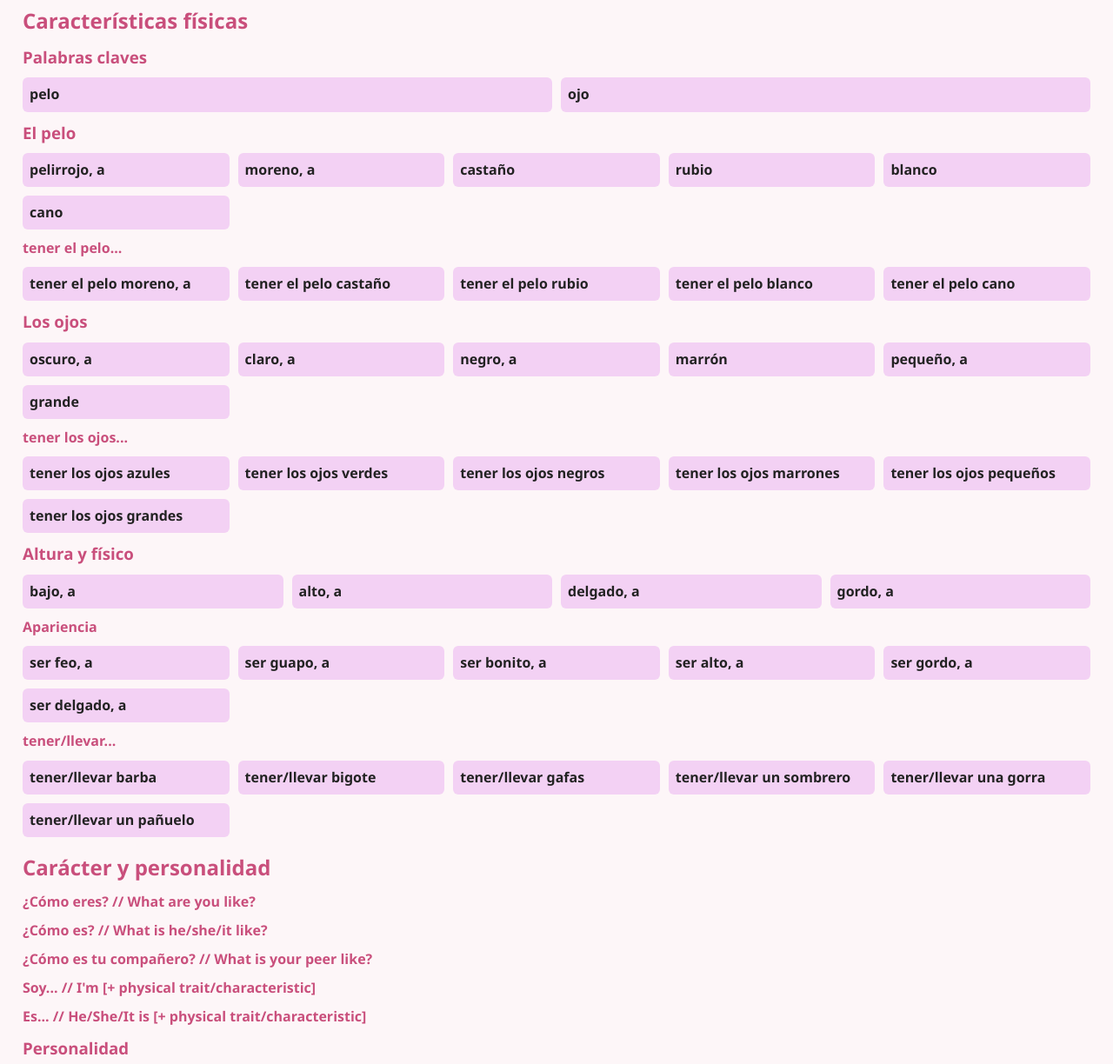
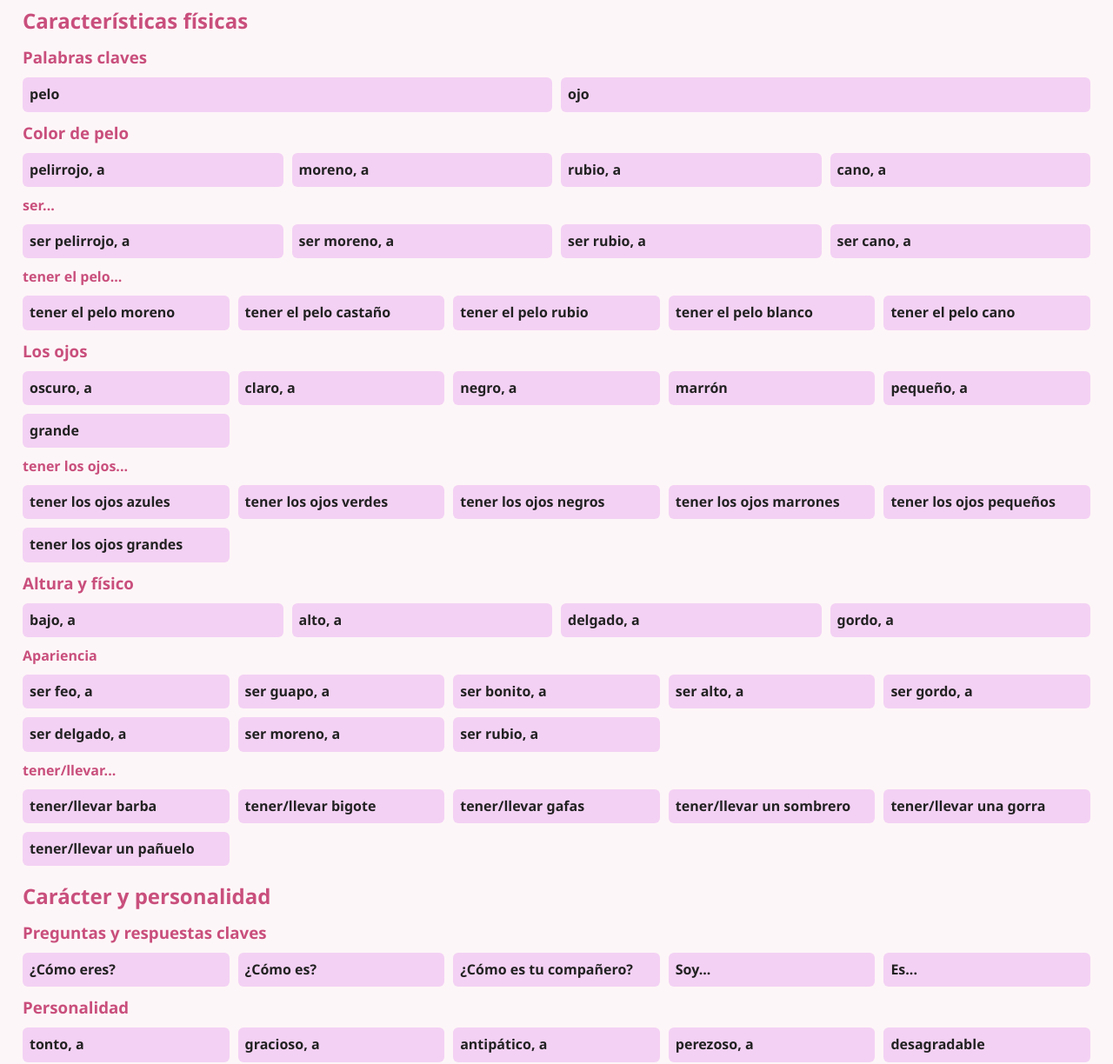
Before and after one commit to wdvdje/span1-v-iii-a, a plain HTML site: page index.html in a window 1280 px wide. Shown: the part 85-1309 px from the top of the page at 87% size. Drawn offline with Linux system fonts and the light colour scheme.

Commit message:
Update hair-related vocabulary and questions

```diff
--- a/index.html
+++ b/index.html
@@ -47,19 +47,25 @@
       <div class="vocab-item" onclick="toggle(this)"><span class="term">ojo</span><span class="translation">eye</span></div>
     </div>
 
-    <h3>El pelo</h3>
+    <h3>Color de pelo</h3>
     <div class="grid" id="el-pelo">
       <div class="vocab-item" onclick="toggle(this)"><span class="term">pelirrojo, a</span><span class="translation">red-haired</span></div>
       <div class="vocab-item" onclick="toggle(this)"><span class="term">moreno, a</span><span class="translation">dark-haired</span></div>
-      <div class="vocab-item" onclick="toggle(this)"><span class="term">castaño</span><span class="translation">brown-haired</span></div>
-      <div class="vocab-item" onclick="toggle(this)"><span class="term">rubio</span><span class="translation">blond</span></div>
-      <div class="vocab-item" onclick="toggle(this)"><span class="term">blanco</span><span class="translation">white-haired</span></div>
-      <div class="vocab-item" onclick="toggle(this)"><span class="term">cano</span><span class="translation">gray-haired</span></div>
+      <div class="vocab-item" onclick="toggle(this)"><span class="term">rubio, a</span><span class="translation">blond</span></div>
+      <div class="vocab-item" onclick="toggle(this)"><span class="term">cano, a</span><span class="translation">gray-haired</span></div>
+    </div>
+
+    <h4>ser...</h4>
+    <div class="grid" id="tener-el-pelo">
+      <div class="vocab-item" onclick="toggle(this)"><span class="term">ser pelirrojo, a</span><span class="translation">to be a red-head</span></div>
+      <div class="vocab-item" onclick="toggle(this)"><span class="term">ser moreno, a</span><span class="translation">to be brunette</span></div>
+      <div class="vocab-item" onclick="toggle(this)"><span class="term">ser rubio, a</span><span class="translation">to be blond</span></div>
+      <div class="vocab-item" onclick="toggle(this)"><span class="term">ser cano, a</span><span class="translation">to be gray-haired</span></div>
     </div>
 
     <h4>tener el pelo...</h4>
     <div class="grid" id="tener-el-pelo">
-      <div class="vocab-item" onclick="toggle(this)"><span class="term">tener el pelo moreno, a</span><span class="translation">to have dark hair</span></div>
+      <div class="vocab-item" onclick="toggle(this)"><span class="term">tener el pelo moreno</span><span class="translation">to have dark hair</span></div>
       <div class="vocab-item" onclick="toggle(this)"><span class="term">tener el pelo castaño</span><span class="translation">to have brown hair</span></div>
       <div class="vocab-item" onclick="toggle(this)"><span class="term">tener el pelo rubio</span><span class="translation">to have blond hair</span></div>
       <div class="vocab-item" onclick="toggle(this)"><span class="term">tener el pelo blanco</span><span class="translation">to have white hair</span></div>
@@ -102,6 +108,8 @@
       <div class="vocab-item" onclick="toggle(this)"><span class="term">ser alto, a</span><span class="translation">to be tall</span></div>
       <div class="vocab-item" onclick="toggle(this)"><span class="term">ser gordo, a</span><span class="translation">to be fat</span></div>
       <div class="vocab-item" onclick="toggle(this)"><span class="term">ser delgado, a</span><span class="translation">to be thin</span></div>
+      <div class="vocab-item" onclick="toggle(this)"><span class="term">ser moreno, a</span><span class="translation">to be dark-featured</span></div>
+      <div class="vocab-item" onclick="toggle(this)"><span class="term">ser rubio, a</span><span class="translation">to be light-featured</span></div>
     </div>
 
     <h4>tener/llevar...</h4>
@@ -118,14 +126,16 @@
 
   <section class="section">
     <h2>Carácter y personalidad</h2>
-    <h4>¿Cómo eres? // What are you like?</h4>
-    <h4>¿Cómo es? // What is he/she/it like?</h4>
-    <h4>¿Cómo es tu compañero? // What is your peer like?</h4>
-    <h4>Soy... // I'm [+ physical trait/characteristic]</h4>
-    <h4>Es... // He/She/It is [+ physical trait/characteristic]<h4>
+    <h3>Preguntas y respuestas claves</h3>
+     <div class="grid" id="tener-llevar">
+      <div class="vocab-item" onclick="toggle(this)"><span class="term">¿Cómo eres?</span><span class="translation">What are you like?</span></div>
+      <div class="vocab-item" onclick="toggle(this)"><span class="term">¿Cómo es?</span><span class="translation">What is he/she/it like?</span></div>
+      <div class="vocab-item" onclick="toggle(this)"><span class="term">¿Cómo es tu compañero?</span><span class="translation">What is your peer like?</span></div>
+      <div class="vocab-item" onclick="toggle(this)"><span class="term">Soy...</span><span class="translation">I'm [+ physical trait/characteristic]</span></div>
+      <div class="vocab-item" onclick="toggle(this)"><span class="term">Es...</span><span class="translation">He/She/It is [+ physical trait/characteristic]</span></div>
+    </div>
 
     <h3>Personalidad</h3>
-
     <div class="grid" id="personality">
       <div class="vocab-item" onclick="toggle(this)"><span class="term">tonto, a</span><span class="translation">silly</span></div>
       <div class="vocab-item" onclick="toggle(this)"><span class="term">gracioso, a</span><span class="translation">funny</span></div>
```
